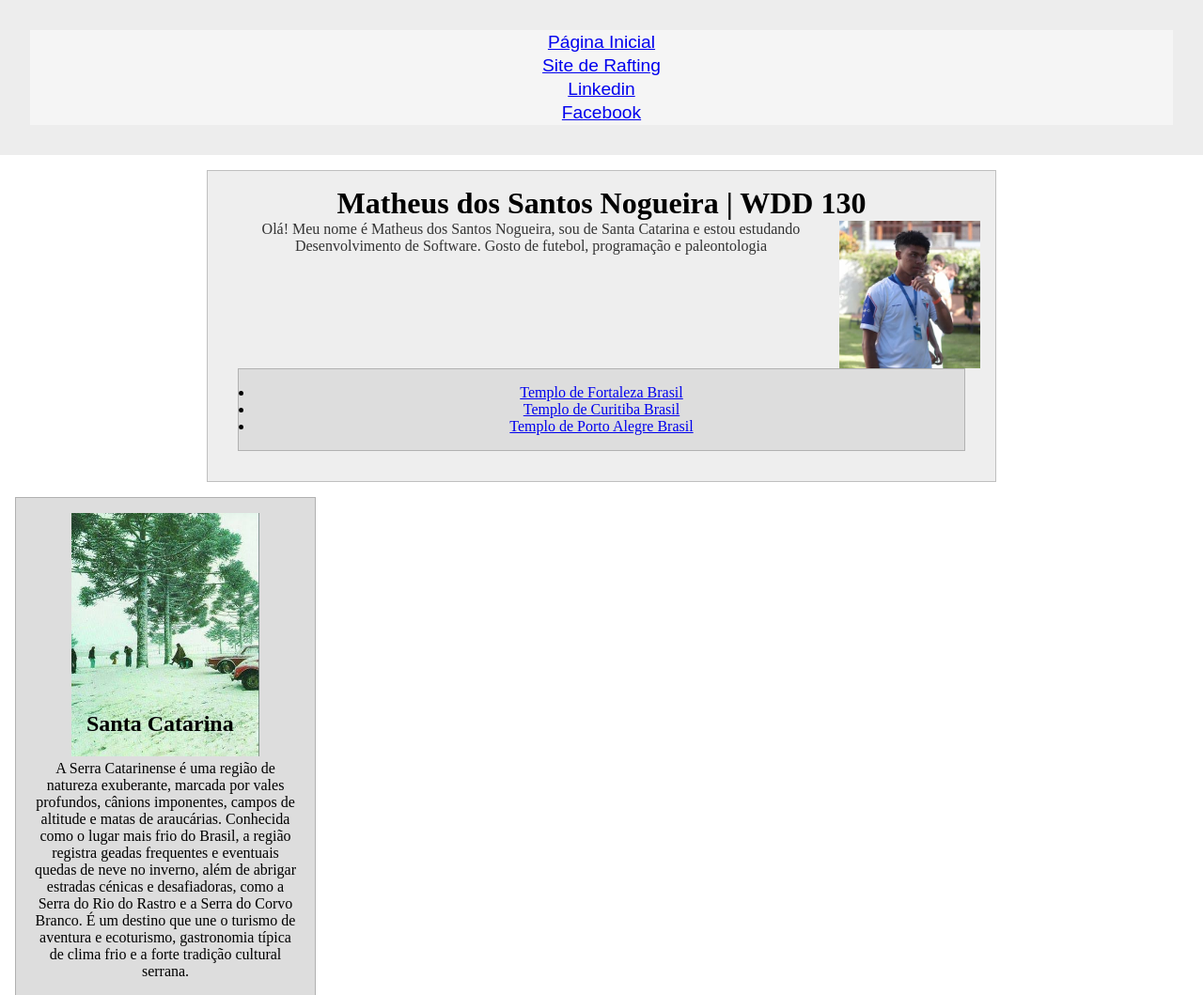
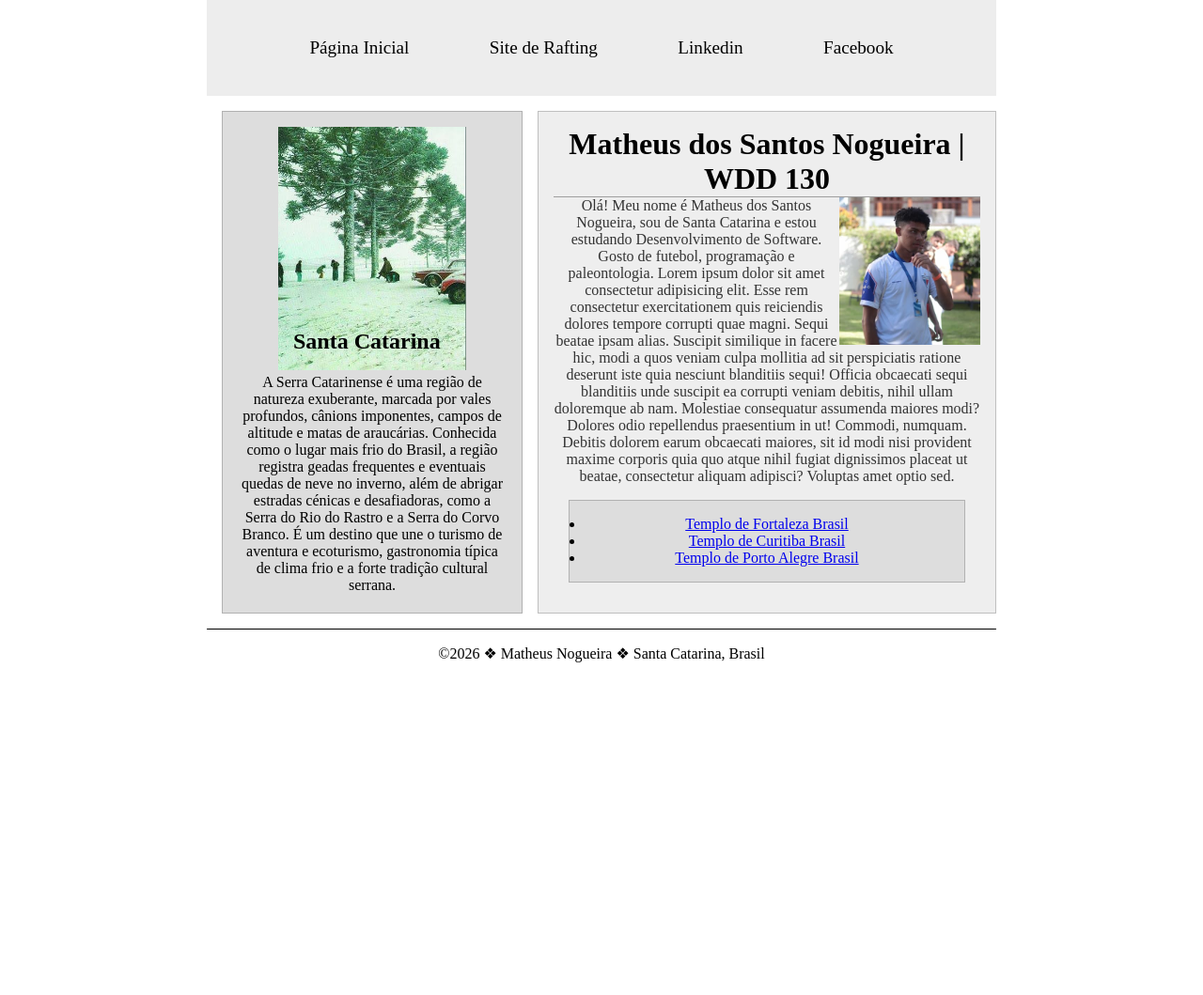
Before and after one commit to nmatheus12003-png/wdd130, a plain HTML site: page index.html in a window 1280 px wide. Shown: the top 1059 px of the page at 94% size. After the commit the page ends 800 px from the top, so only its background shows below. Drawn offline with Linux system fonts and the light colour scheme.

Commit message:
Atividade guiada semana 4

```diff
--- a/estilos/estilos.css
+++ b/estilos/estilos.css
@@ -9,21 +9,25 @@ body {
 }
 
 nav {
+    display: flex;
+    justify-content: space-evenly;
     background-color: #ededed;
     padding: 1rem;
+    align-items: center;
 }
 
 nav a {
-    font-family: Arial, Helvetica, sans-serif;
-    background-color: #F5F5F5;
-    block-size: 1%;
-    padding: 0.1rem;
+    color: black;
+    padding: 0.5rem;
     display: block;
+    text-decoration: none;
+    font-size: 1.2rem;
 }
 
 h1 {
     color: #000;
     text-align: center;
+    border-bottom: 1px solid rgb(159, 158, 158);
 }
 
 header {
@@ -33,7 +37,6 @@ header {
 }
 
 main {
-    max-width: 840px;
     margin: 1rem auto;
     padding: 1rem;
     border: 1px solid rgb(0 0 0 / 0.2);
@@ -88,3 +91,19 @@ footer {
     background-color: #ddd;
     color: #000;
 }
+
+header,
+footer,
+.grid {
+    max-width: 840px;
+    margin: 0 auto;
+}
+
+.grid {
+    display: grid;
+}
+
+main {
+    grid-row: 1/2;
+    grid-column: 2/3;
+}
--- a/index.html
+++ b/index.html
@@ -20,13 +20,24 @@
             <a href="https://www.facebook.com/profile.php?id=100088863941423">Facebook</a>
         </nav>
     </header>
+    <div class="grid">
         <main>
             <h1> Matheus dos Santos Nogueira | WDD 130</h1>
             <img src="semana01/imagens/perfil.jpg" alt="Olá, meu nome é Matheus dos Santos Nogueira"
               width="200">
             <p>Olá! Meu nome é Matheus dos Santos Nogueira, sou de Santa Catarina e estou estudando
                 Desenvolvimento de Software.
-            Gosto de futebol, programação e paleontologia</p>
+                Gosto de futebol, programação e paleontologia.
+                Lorem ipsum dolor sit amet consectetur adipisicing elit. Esse rem consectetur
+                exercitationem quis reiciendis dolores tempore corrupti quae magni. Sequi beatae
+                ipsam alias. Suscipit similique in facere hic, modi a quos veniam culpa mollitia ad
+                sit perspiciatis ratione deserunt iste quia nesciunt blanditiis sequi! Officia
+                obcaecati sequi blanditiis unde suscipit ea corrupti veniam debitis, nihil ullam
+                doloremque ab nam. Molestiae consequatur assumenda maiores modi? Dolores odio
+                repellendus praesentium in ut! Commodi, numquam. Debitis dolorem earum obcaecati
+                maiores, sit id modi nisi provident maxime corporis quia quo atque nihil fugiat
+                dignissimos placeat ut beatae, consectetur aliquam adipisci? Voluptas amet optio
+                sed.</p>
             <ul class="caixa">
                 <li><a href="https://www.churchofjesuschrist.org/temples/details/fortaleza-brazil-temple?lang=por"
                       target="_blank">Templo
@@ -45,15 +56,19 @@
               height="200">
             <p>A Serra Catarinense é uma região de natureza exuberante, marcada por vales profundos,
                 cânions
-            imponentes, campos de altitude e matas de araucárias. Conhecida como o lugar mais frio
+                imponentes, campos de altitude e matas de araucárias. Conhecida como o lugar mais
+                frio
                 do Brasil, a
-            região registra geadas frequentes e eventuais quedas de neve no inverno, além de abrigar
+                região registra geadas frequentes e eventuais quedas de neve no inverno, além de
+                abrigar
                 estradas
-            cénicas e desafiadoras, como a Serra do Rio do Rastro e a Serra do Corvo Branco. É um
+                cénicas e desafiadoras, como a Serra do Rio do Rastro e a Serra do Corvo Branco. É
+                um
                 destino que
                 une o turismo de aventura e ecoturismo, gastronomia típica de clima frio e a
                 forte tradição cultural serrana.</p>
         </aside>
+    </div>
     <footer>
         <p>©2026 ❖ Matheus Nogueira ❖ Santa Catarina, Brasil </p>
     </footer>
```
Lines whose indentation alone changed are shown as unchanged.
